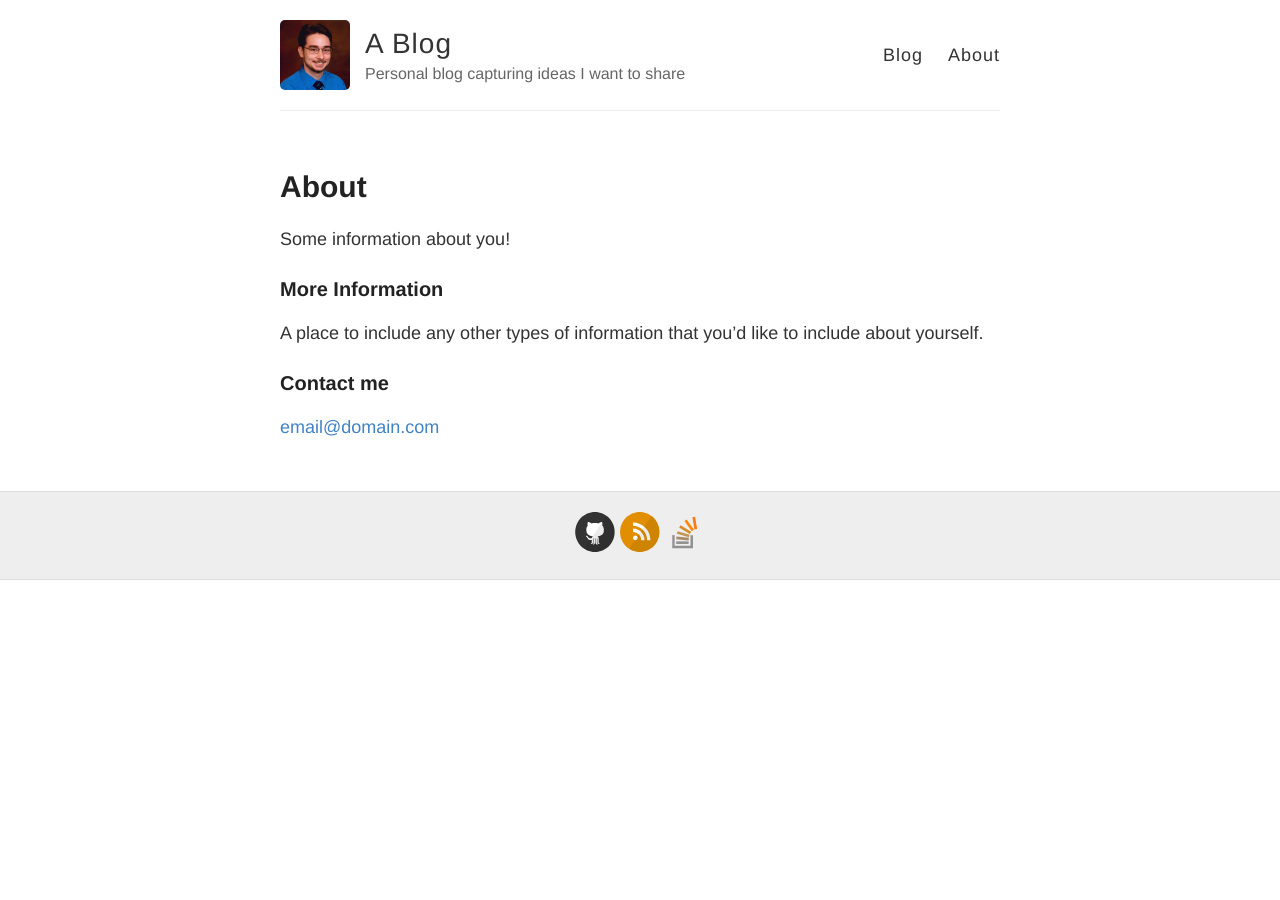
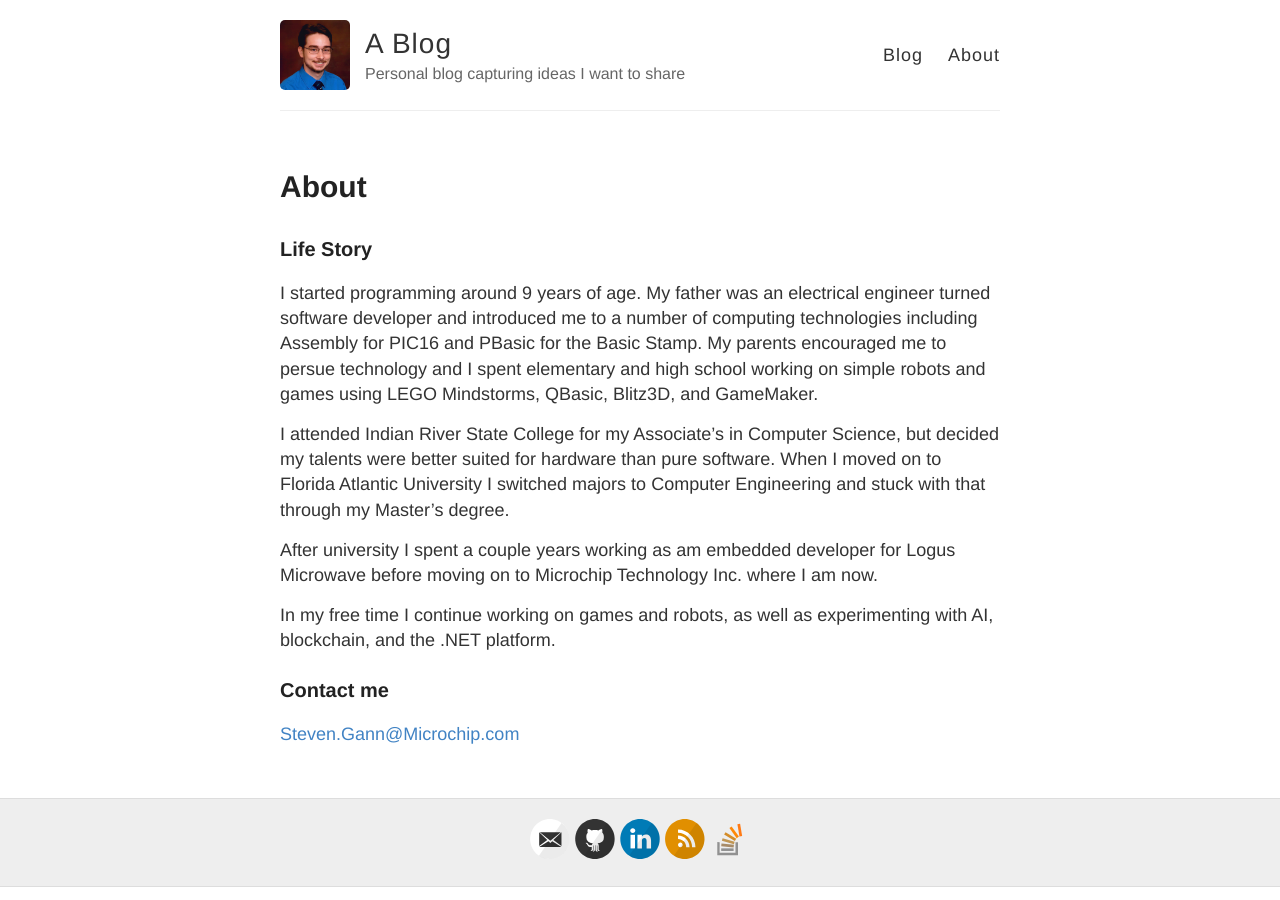
Before and after one commit to StevenGann/stevengann.github.io, a Jekyll site: the page built from about.md, in a window 1280 px wide. Built offline with Jekyll 4.4.1, drawn with Linux system fonts in a browser that asks for light colours.

Commit message:
Updated About

```diff
--- a/_config.yml
+++ b/_config.yml
@@ -18,12 +18,12 @@ avatar: https://raw.githubusercontent.com/StevenGann/stevengann.github.io/master
 # Includes an icon in the footer for each username you enter
 footer-links:
   dribbble:
-  email:
+  email: Steven.Gann@Microchip.com
   facebook:
   flickr:
   github: stevengann
   instagram:
-  linkedin:
+  linkedin: www.linkedin.com/in/sgann2012
   pinterest:
   rss: anything
   twitter:
--- a/about.md
+++ b/about.md
@@ -4,12 +4,17 @@ title: About
 permalink: /about/
 ---
 
-Some information about you!
+### Life Story
 
-### More Information
+I started programming around 9 years of age. My father was an electrical engineer turned software developer and introduced me to a number of computing technologies including Assembly for PIC16 and PBasic for the Basic Stamp. My parents encouraged me to persue technology and I spent elementary and high school working on simple robots and games using LEGO Mindstorms, QBasic, Blitz3D, and GameMaker.
 
-A place to include any other types of information that you'd like to include about yourself.
+I attended Indian River State College for my Associate's in Computer Science, but decided my talents were better suited for hardware than pure software. When I moved on to Florida Atlantic University I switched majors to Computer Engineering and stuck with that through my Master's degree.
+
+After university I spent a couple years working as am embedded developer for Logus Microwave before moving on to Microchip Technology Inc. where I am now.
+
+In my free time I continue working on games and robots, as well as experimenting with AI, blockchain, and the .NET platform.
+
 
 ### Contact me
 
-[email@domain.com](mailto:email@domain.com)
+[Steven.Gann@Microchip.com](mailto:Steven.Gann@Microchip.com)
```
